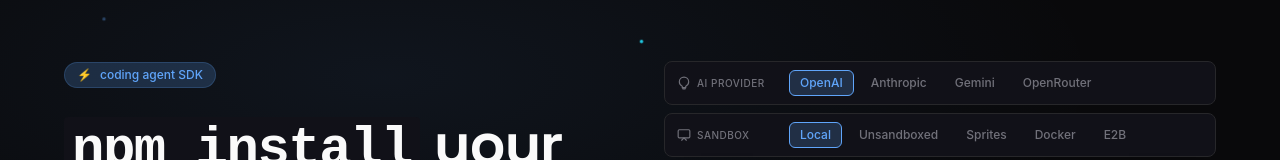
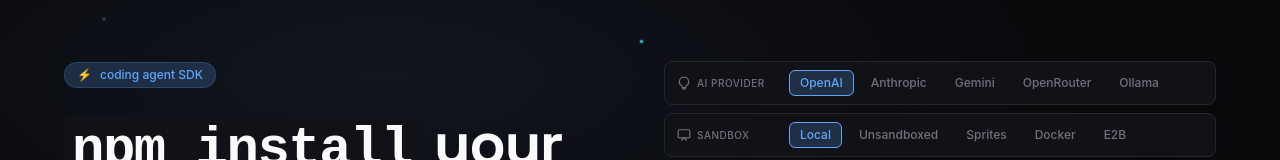
Before and after one commit to UpstreetAI/noumen, a Next.js app in the folder website/: page / in a window 1280 px wide. Shown: the part 129-289 px from the top of the page. Built offline with nearby package versions, Linux system fonts and the light colour scheme.

Commit message:
Add OllamaProvider to AdapterStack component

```diff
--- a/website/src/components/AdapterStack.tsx
+++ b/website/src/components/AdapterStack.tsx
@@ -43,6 +43,12 @@ const ROWS: AdapterRow[] = [
         name: "OpenRouter",
         importName: "OpenRouterProvider",
         code: "new OpenRouterProvider({ apiKey: process.env.OPENROUTER_API_KEY })",
+      },
+      {
+        id: "ollama",
+        name: "Ollama",
+        importName: "OllamaProvider",
+        code: 'new OllamaProvider({ model: "qwen2.5-coder:32b" })',
       },
     ],
   },
```
